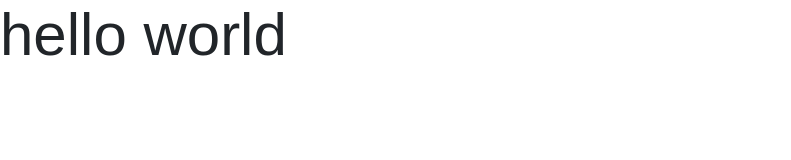
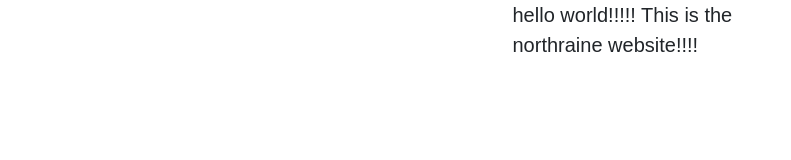
Before and after one commit to mariaharvani/northrainelanding, a plain HTML site: page index.html in a window 1280 px wide. Shown: the whole page, without its empty margins (0-791 px from the left). Drawn offline with Linux system fonts and the light colour scheme.

Commit message:
background

```diff
--- a/css/style.css
+++ b/css/style.css
@@ -1,5 +1,4 @@
 body {
   font-family: arial;
-  font-size: 60px;
-  line-height: normal;
+  font-size: 20px;
 }
--- a/index.html
+++ b/index.html
@@ -15,7 +15,16 @@
 
   <body>
 
-    hello world
+<div class="container">
+  <div class="row">
+    <div class="col-3 mx-auto">
+      <div class="text-centre">
+    hello world!!!!! This is the northraine website!!!!
+   </div>
+  </div>
+ </div>
+</div>
+
 
   </body>
     </html>
```
Also changed, not shown: jquery/jquery.slim.js.
